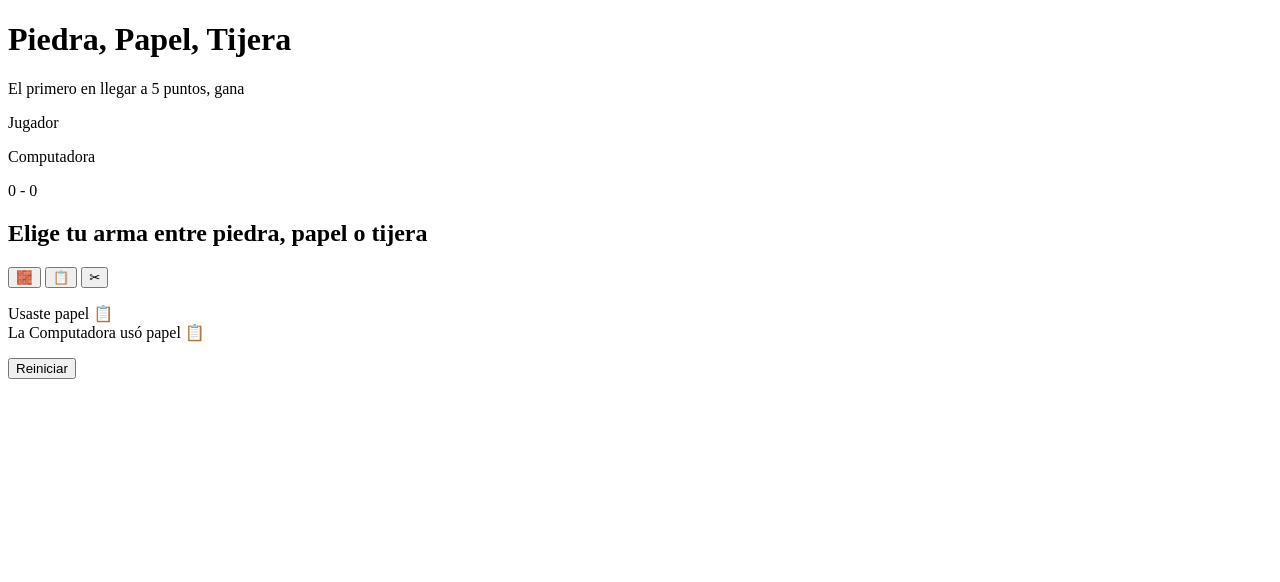
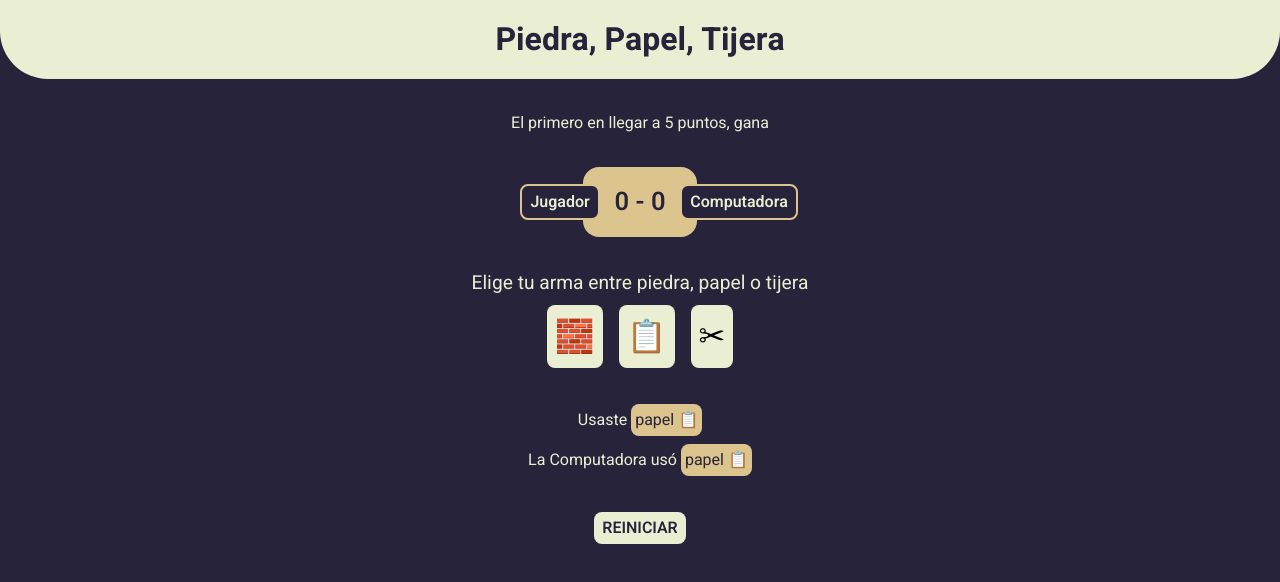
Before and after one commit to HostenX/PiedraPapelTijeraInicio, a plain HTML site: page index.html in a window 1280 px wide. Drawn offline with Linux system fonts and the light colour scheme.

Commit message:
css styles added

```diff
--- /dev/null
+++ b/assets/css/styles.css
@@ -0,0 +1,131 @@
+@import url('https://fonts.googleapis.com/css2?family=Heebo:wght@300;400;600;700;800&display=swap');
+
+*{
+    margin: 0;
+    padding: 0;
+    box-sizing: border-box;
+    font-family: 'Heebo', sans-serif;
+}
+
+:root{
+    --clr-gold: #DCC48E;
+    --clr-beige: #EAEFD3;
+    --clr-purple: #27233A;
+}
+
+body{
+    background-color: var(--clr-purple);
+    color: var(--clr-beige);
+}
+
+header{
+    display: flex;
+    flex-direction: column;
+    align-items: center;
+    justify-content: center;
+    padding: 1rem;
+    background-color: var(--clr-beige);
+    color: var(--clr-purple);
+    border-bottom-left-radius: 3rem;
+    border-bottom-right-radius: 3rem;
+}
+
+main{
+    display: flex;
+    flex-direction: column;
+    align-items: center;
+    justify-content: center;
+    padding: 2rem;
+    text-align: center;
+}
+
+.instructions  {
+    margin-bottom: 2rem;
+}
+
+.scoreboard{
+    background-color: var(--clr-gold);
+    padding: 1rem 2rem;
+    border-radius: 1rem;
+    position: relative;
+    display: flex;
+    align-items: center;
+    color: var(--clr-purple);
+    font-weight: 600;
+    margin-bottom: 2rem;
+}
+.scoreboard .name{
+    position: absolute;
+    color: var(--clr-beige);
+    background-color: var(--clr-purple);
+    line-height: 1;
+    padding: .5rem;
+    border-radius: .5rem;
+    border: 2px solid var(--clr-gold);
+}
+
+.scoreboard .name-player{
+    right: 85%;
+}
+
+.scoreboard .name-CPU{
+    left: 85%;
+}
+
+.scoreboard .score{
+    font-size: 1.6rem;
+}
+
+.option{
+    margin-bottom: 2rem;
+}
+.option h2{
+    font-size: 1.2rem;
+    font-weight: 400;
+    margin-bottom: .5rem;
+}
+
+.weapons{
+    display: flex;
+    justify-content: center;
+    gap: 1rem;
+}
+
+.weapon{
+    font-size: 2rem;
+    background-color: var(--clr-beige);
+    border: 0;
+    padding: .5rem;
+    border-radius: .5rem;
+    cursor: pointer;
+}
+
+.message{
+    margin-bottom: 2rem;
+    line-height: 2.5;
+}
+
+.message .selection{
+    color: var(--clr-purple);
+    background-color: var(--clr-gold);
+    border-radius: .5rem;
+    padding: 0.25rem;
+    padding-inline: 0.25rem;
+}
+
+.restart{
+    border: 0;
+    line-height: 1;
+    background-color: var(--clr-beige);
+    color: var(--clr-purple);
+    font-size: 1rem;
+    padding: .5rem;
+    border-radius: .5rem;
+    cursor: pointer;
+    text-transform: uppercase;
+    font-weight: 600;
+}
+
+.disabled{
+    display: none;
+}
--- a/index.html
+++ b/index.html
@@ -4,6 +4,7 @@
     <meta charset="UTF-8">
     <meta http-equiv="X-UA-Compatible" content="IE=edge">
     <meta name="viewport" content="width=device-width, initial-scale=1.0">
+    <link rel="stylesheet" href="./assets/css/styles.css"/>
     <title>Piedra Papel Tijera</title>
 </head>
 <body>
@@ -30,8 +31,8 @@
             <h2>Elige tu arma entre piedra, papel o tijera</h2>
             <div class="weapons">
                 <button class="weapon" id="rock">🧱</button>
-                <button class="waepon" id="paper">📋</button>
-                <button class="waepon" id="scissors">✂</button>
+                <button class="weapon" id="paper">📋</button>
+                <button class="weapon" id="scissors">✂</button>
             </div>
         </div>
 
```
